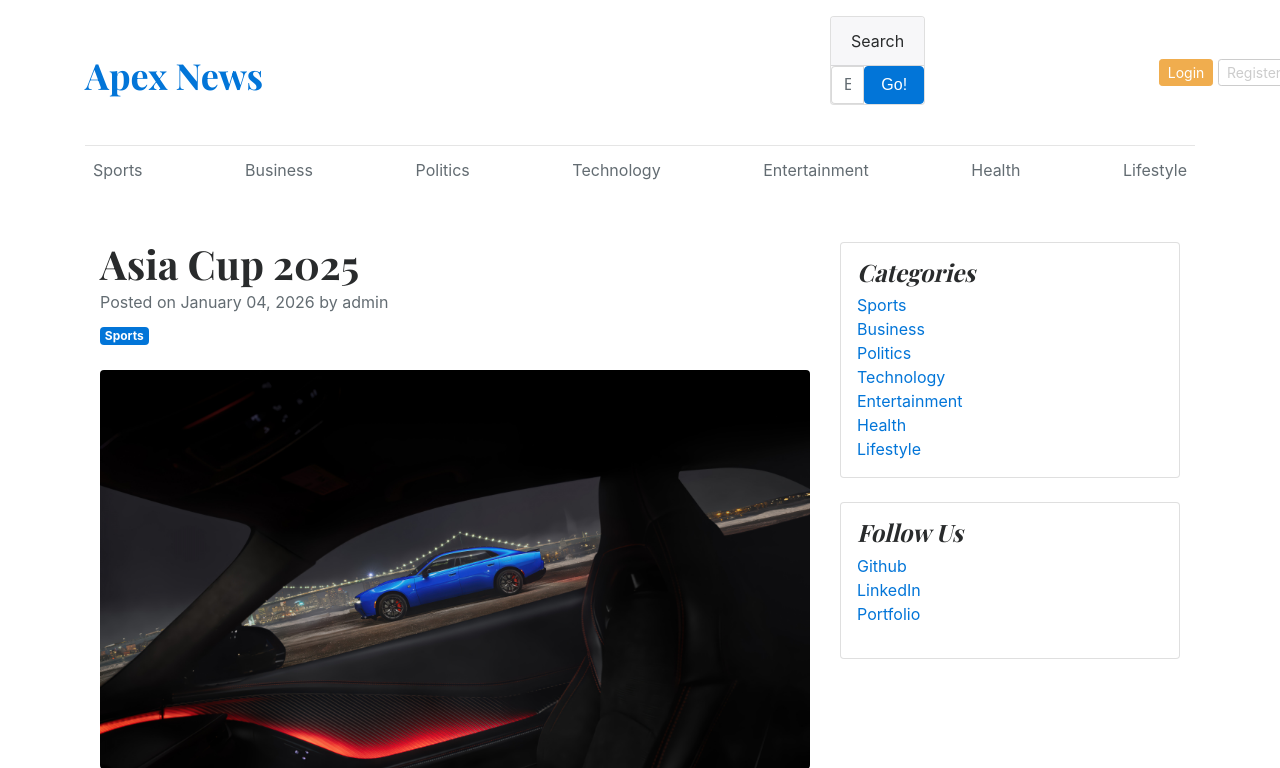
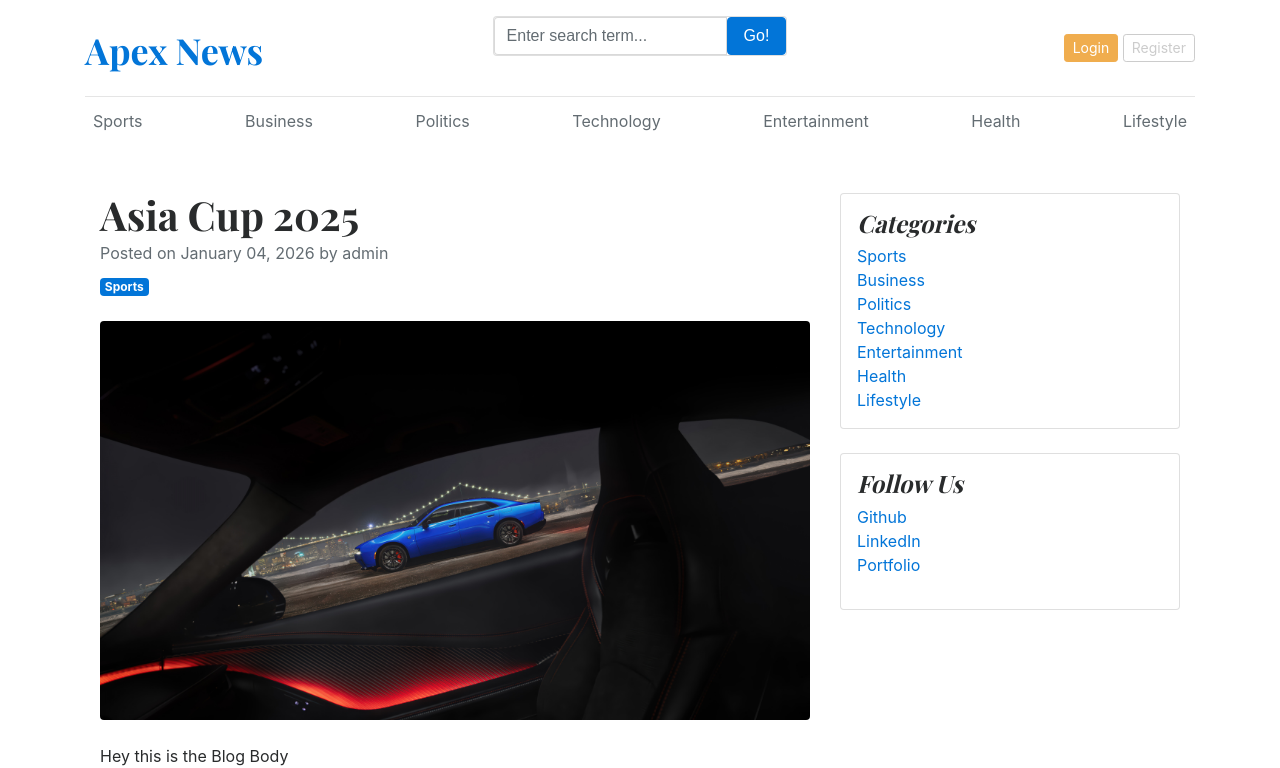
Before and after one commit to rudranarayan-01/Blog, a Django app: a page that uses templates/base.html in a window 1280 px wide. Shown: the top 768 px of the page. Run offline with Django 5.2, Linux system fonts and the light colour scheme; data comes from the database, SQL or seed files in the repository.

Commit message:
Refactor search form layout and functionality in header

```diff
--- a/templates/base.html
+++ b/templates/base.html
@@ -17,17 +17,16 @@
     <div class="container">
         <header class="blog-header py-3">
             <div class="row flex-nowrap justify-content-between align-items-center">
-                <div class="col-8 pt-1">
+                <div class="col-4 pt-1">
                     <a class="blog-header-logo text-dark" href="/">Apex News</a>
                 </div>
                 <div class="card mb-4">
-                    <div class="card-header">Search</div>
-                        <div class="card-body">
+                        <form action ="" method="GET">
                             <div class="input-group">
-                                <input class="form-control" type="text" placeholder="Enter search term..." aria-label="Enter search term..." aria-describedby="button-search" />
-                                <button class="btn btn-primary" id="button-search" type="button">Go!</button>
+                                <input class="form-control" type="text" name="keyword" placeholder="Enter search term..." aria-label="Enter search term..." aria-describedby="button-search" />
+                                <button type="submit" class="btn btn-primary" id="button-search" type="button">Go!</button>
                             </div>
-                        </div>
+                        </form>
                 </div>
                 <div class="col-4 d-flex justify-content-end align-items-center">
                     <a class="btn btn-sm btn-warning" href="#">Login</a> &nbsp;
```
